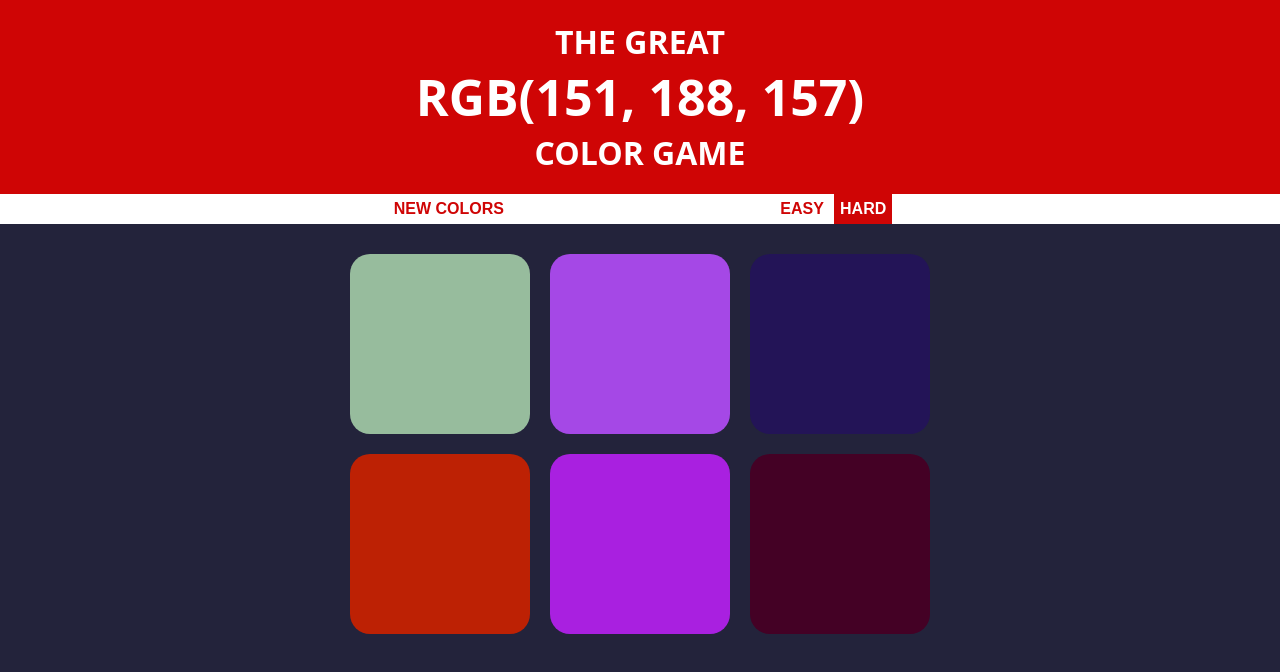
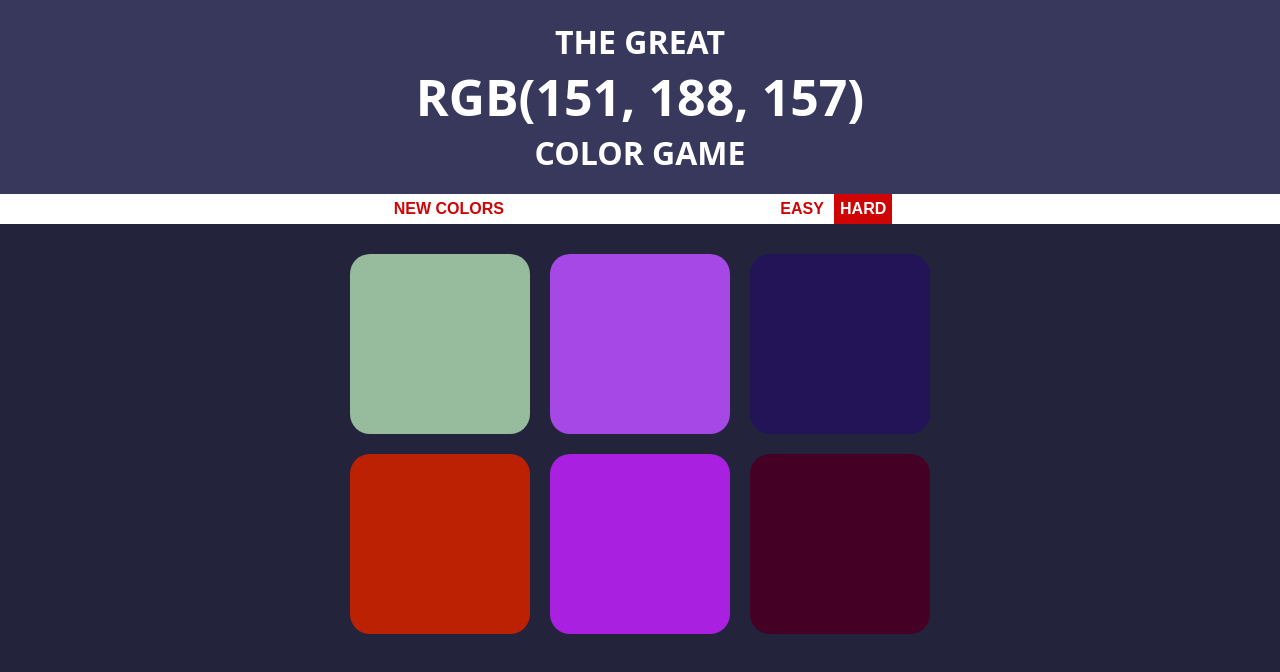
Before and after one commit to ivigneshwaran/color-game-project, a plain HTML site: page color-game.html in a window 1280 px wide. Drawn offline with Linux system fonts and the light colour scheme.

Commit message:
color changes

```diff
--- a/color-game.css
+++ b/color-game.css
@@ -25,7 +25,7 @@ h1 {
 	color: #ffffff;
 	text-transform: uppercase;
 	padding: 20px 0;
-	background: #cf0505;
+	background: #38385d;
 }
 #strip {
 	height: 30px;
```
